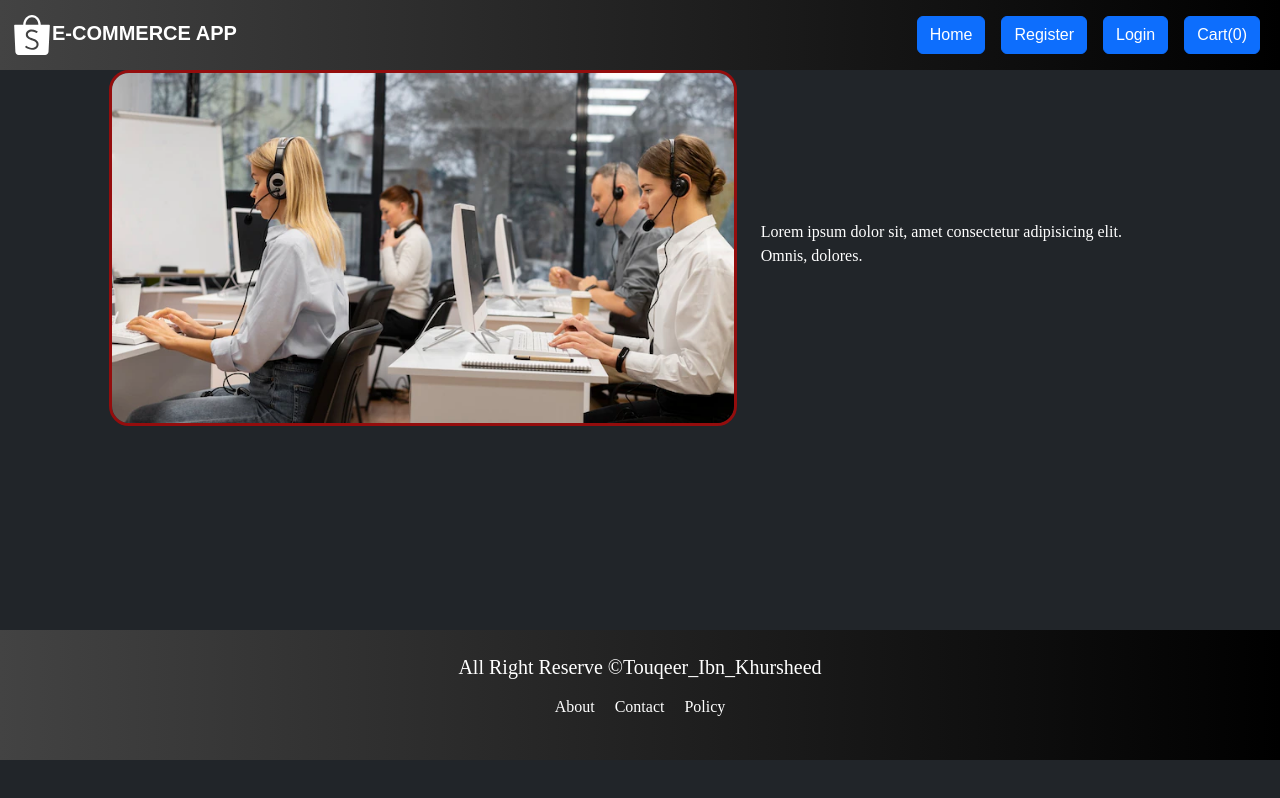
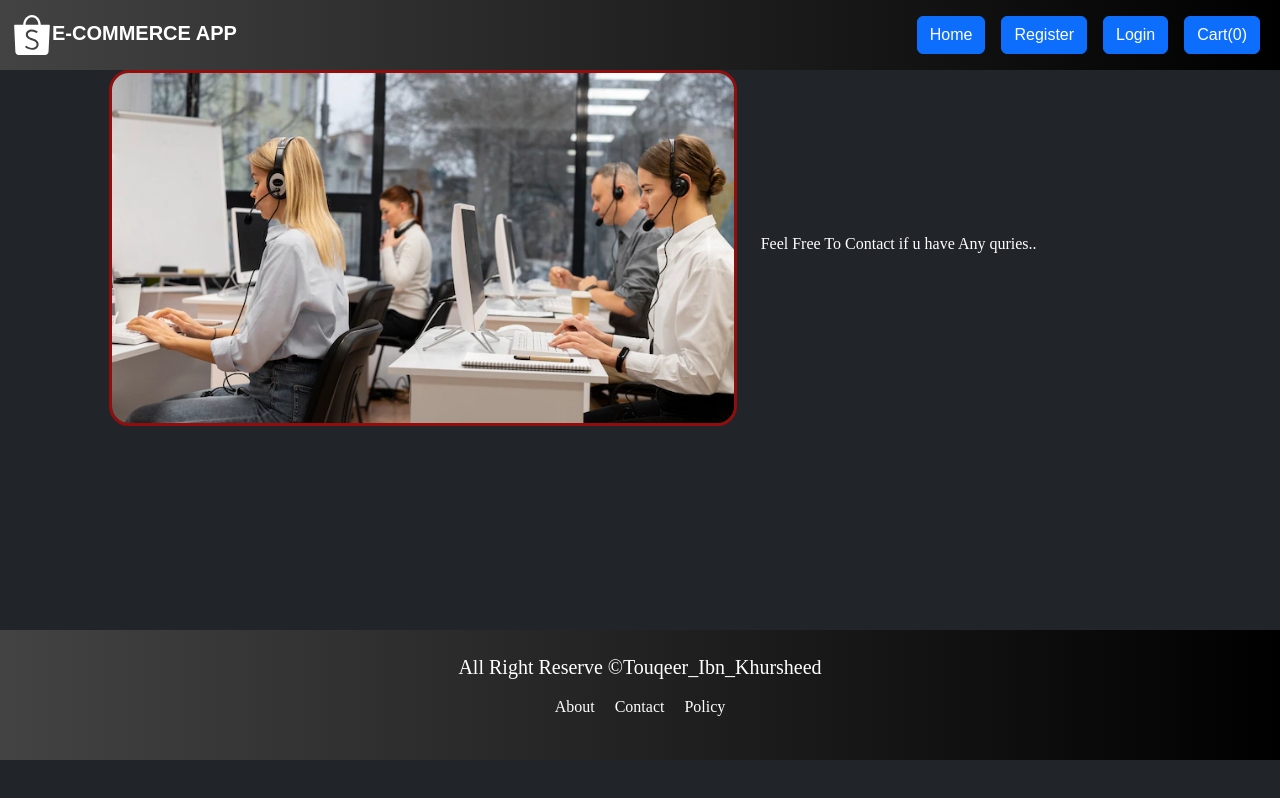
Before and after one commit to Touqeer001/E-commerce-web-application-using-MERN-Stack, a React (Create React App) app in the folder client/: page /contact in a window 1280 px wide. Built offline with nearby package versions, Linux system fonts and the light colour scheme.

Commit message:
Update Contact Page

```diff
--- a/client/src/pages/Contact.jsx
+++ b/client/src/pages/Contact.jsx
@@ -11,8 +11,7 @@ const Contact = () => {
 
         <div className="col-md-4">
           <p className="text-justify mt-2">
-            Lorem ipsum dolor sit, amet consectetur adipisicing elit. Omnis,
-            dolores.
+            Feel Free To Contact if u have Any quries..
           </p>
         </div>
       </div>
```
